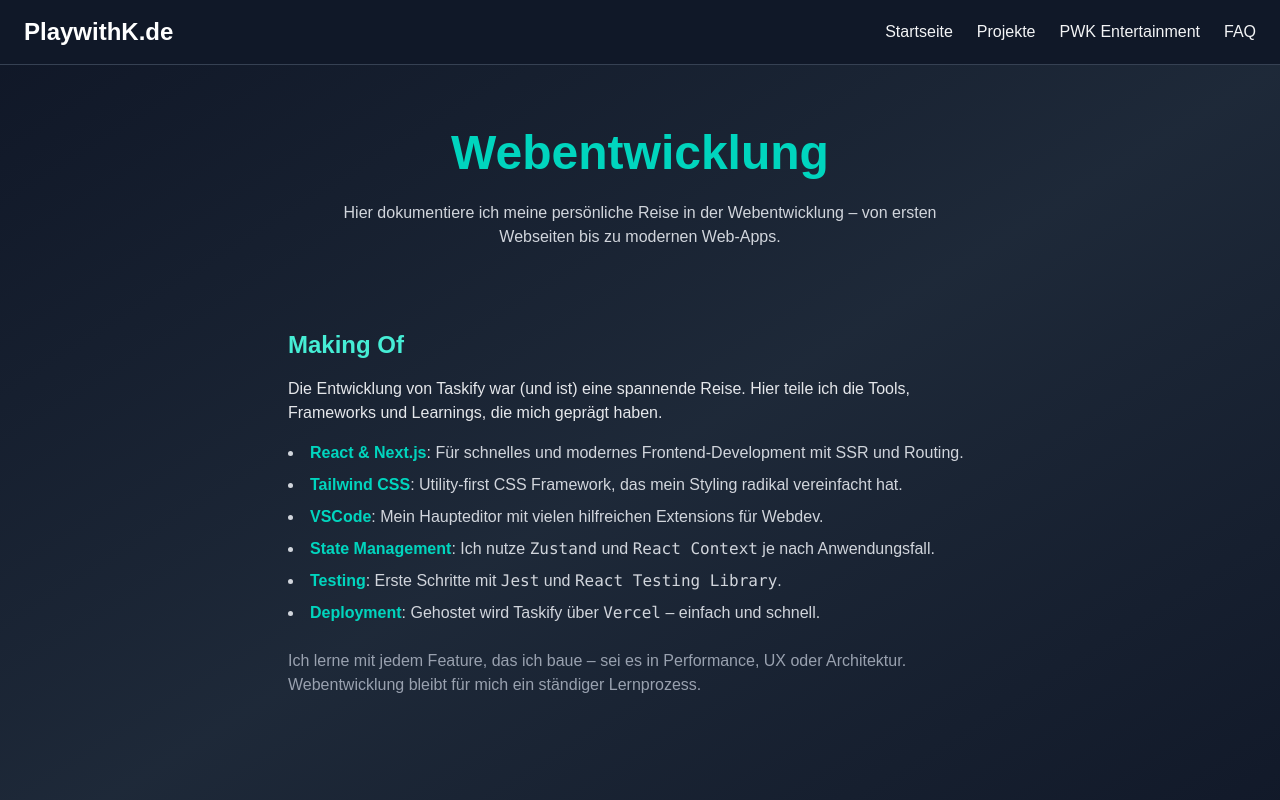
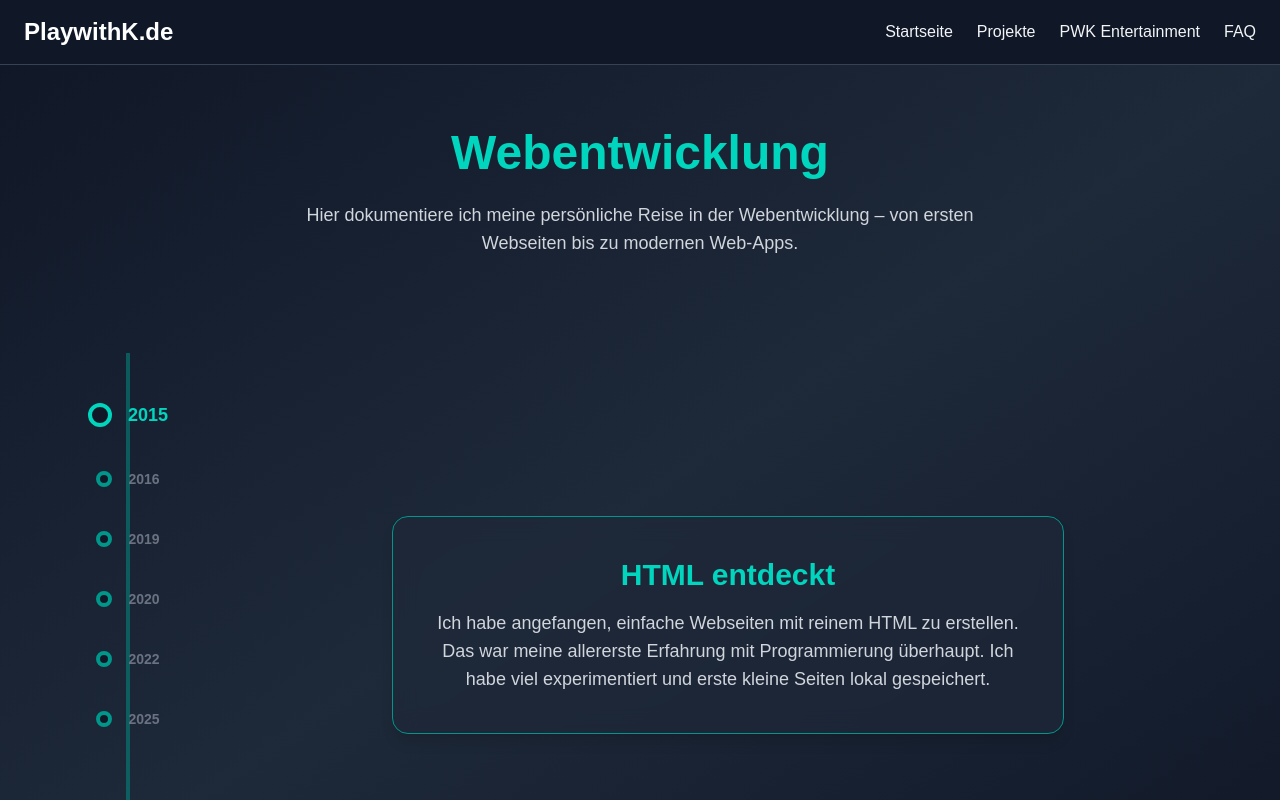
Before and after one commit to PlaywithK/PlaywithKde, a Next.js app: page /projekte/web in a window 1280 px wide. Shown: the top 800 px of the page. Built offline with nearby package versions, Linux system fonts and the light colour scheme.

Commit message:
FAQ und Webentwicklung Seite (WIP)

```diff
--- a/src/app/faq/page.js
+++ b/src/app/faq/page.js
@@ -3,29 +3,34 @@ import { useState } from "react";
 
 const faqItems = [
   {
-    question: "Was ist Lorem Ipsum?",
-    answer: "Lorem Ipsum ist ein Platzhaltertext in der Druck- und Satzindustrie.",
+    question: "Wer betreibt diese Webseite?",
+    answer: "Diese Webseite wird ausschließich von PlaywithK betrieben. Bei weiteren Fragen zu diesem Thema, schauen sie im Tab  'Webentwicklung' vorbei.",
   },
   {
-    question: "Warum wird es verwendet?",
-    answer: "Es wird verwendet, um eine visuelle Vorschau eines Designs zu ermöglichen.",
+    question: "Was ist der Zweck der Webseite?",
+    answer: "PlaywithK.de dient dazu, über Projekte von und mit PlaywithK zu informieren, sowie zu erkunden und neues zu entdecken!",
   },
   {
-    question: "Woher kommt es?",
-    answer: "Es stammt aus einem lateinischen Text von Cicero.",
+    question: "Ist diese Seite privat oder kommerziell?",
+    answer: "Die Wwebseite wird ausschließlich privat verwendet und hat keinerlei kommerziellen Nutzen.",
+  },
+  {
+    question: "Darf ich Inhalte von der Webseite weiterverwenden?",
+    answer: "Alle Inhalte von PlaywithK.de dürfen, mit einer Verlinkung auf die Webseite, frei verwendet werden.",
+  },
+  {
+    question: "Wie oft werden Inhalte aktualisiert?",
+    answer: "Die Informationen der Webseite können veraltet sein, da diese in meiner Freizeit entsteht. Das genau letzte Bearbeitungsdatum kann auf der jeweiligen Seite ganz unten angesehen werden.",
   },
 ];
 
 export default function FAQ() {
-  // Zustand: Array mit Indizes der geöffneten Fragen
   const [openIndexes, setOpenIndexes] = useState([]);
 
   const toggleIndex = (index) => {
     if (openIndexes.includes(index)) {
-      // Wenn schon offen: schließen
       setOpenIndexes(openIndexes.filter((i) => i !== index));
     } else {
-      // Wenn zu, dann öffnen
       setOpenIndexes([...openIndexes, index]);
     }
   };
@@ -49,9 +54,8 @@ export default function FAQ() {
               >
                 <span className="text-lg sm:text-xl font-semibold">{question}</span>
                 <svg
-                  className={`w-6 h-6 text-teal-400 transform transition-transform duration-300 ${
-                    isOpen ? "rotate-180" : ""
-                  }`}
+                  className={`w-6 h-6 text-teal-400 transform transition-transform duration-300 ${isOpen ? "rotate-180" : ""
+                    }`}
                   fill="none"
                   stroke="currentColor"
                   strokeWidth="2"
@@ -67,13 +71,12 @@ export default function FAQ() {
                 id={`faq-panel-${index}`}
                 role="region"
                 aria-labelledby={`faq-button-${index}`}
-                className={`px-6 pb-6 text-gray-300 text-base sm:text-lg overflow-hidden transition-[max-height] duration-300 ease-in-out ${
-                  isOpen ? "max-h-screen" : "max-h-0"
-                }`}
-                style={{ transitionProperty: "max-height" }}
+                className={`transition-all duration-500 ease-in-out overflow-hidden ${isOpen ? "max-h-96 opacity-100 translate-y-0" : "max-h-0 opacity-0 -translate-y-2"
+                  } px-6 pt-4 pb-6 bg-gray-700 text-gray-100 text-base sm:text-lg leading-relaxed rounded-b-lg`}
               >
-                {isOpen && <p>{answer}</p>}
+                <p>{answer}</p>
               </div>
+
             </div>
           );
         })}
--- a/src/app/projekte/web/page.js
+++ b/src/app/projekte/web/page.js
@@ -1,53 +1,148 @@
-export const metadata = {
-  title: "Webentwicklung – PlaywithK.de",
-  description: "Meine Reise durch die Webentwicklung",
-};
+"use client";
+
+import { useState, useRef, useEffect } from "react";
+
+//export const metadata = {
+//  title: "Webentwicklung – PlaywithK.de",
+//  description: "Meine Reise durch die Webentwicklung",
+//};
 
 export default function Webentwicklung() {
+  const steps = [
+    {
+      year: "2015",
+      title: "HTML entdeckt",
+      desc: `Ich habe angefangen, einfache Webseiten mit reinem HTML zu erstellen. Das war meine allererste Erfahrung mit Programmierung überhaupt. Ich habe viel experimentiert und erste kleine Seiten lokal gespeichert.`,
+    },
+    {
+      year: "2016",
+      title: "CSS gelernt",
+      desc: `Mit CSS habe ich begonnen, Farben, Layouts und Positionierungen zu verstehen. Ich konnte meine HTML-Seiten jetzt auch optisch ansprechend gestalten und habe erste kleine Projekte gemacht.`,
+    },
+    {
+      year: "2019",
+      title: "Erste Website live",
+      desc: `Meine erste Webseite ging live – ich habe sie über IONOS gehostet und war stolz, eine eigene Domain und Webseite online zu haben. Das war ein großer Schritt in Richtung professioneller Webentwicklung.`,
+    },
+    {
+      year: "2020",
+      title: "WordPress ausprobiert",
+      desc: `Ich habe kurzzeitig mit WordPress gearbeitet und Themes angepasst. Obwohl ich WordPress praktisch fand, bin ich letztlich doch zu reinem HTML und CSS zurückgekehrt, weil ich mehr Kontrolle wollte.`,
+    },
+    {
+      year: "2022",
+      title: "PlaywithK v1",
+      desc: `Die erste Version meiner Webseite PlaywithK.de entstand mit HTML, CSS und JavaScript. Ich habe Features gebaut, die Spaß machen und mich in moderner Webentwicklung weitergebracht haben.`,
+    },
+    {
+      year: "2025",
+      title: "Next.js + Tailwind",
+      desc: `Ich habe PlaywithK.de komplett neu aufgesetzt: Mit Next.js für schnelle Server-Rendering-Performance, Tailwind CSS für stilvolle und effiziente Gestaltung und modernen Webtechnologien.`,
+    },
+  ];
+
+  const [activeIndex, setActiveIndex] = useState(0);
+  const containerRef = useRef(null);
+
+  const handleScroll = () => {
+    if (!containerRef.current) return;
+    const container = containerRef.current;
+    const children = Array.from(container.children);
+
+    const containerRect = container.getBoundingClientRect();
+    const containerMiddle = containerRect.top + containerRect.height / 2;
+
+    let closestIndex = 0;
+    let closestDistance = Infinity;
+
+    children.forEach((child, i) => {
+      const rect = child.getBoundingClientRect();
+      const childMiddle = rect.top + rect.height / 2;
+      const distance = Math.abs(containerMiddle - childMiddle);
+      if (distance < closestDistance) {
+        closestDistance = distance;
+        closestIndex = i;
+      }
+    });
+
+    setActiveIndex(closestIndex);
+  };
+
+  useEffect(() => {
+    const container = containerRef.current;
+    if (!container) return;
+
+    container.addEventListener("scroll", handleScroll, { passive: true });
+
+    handleScroll();
+
+    return () => container.removeEventListener("scroll", handleScroll);
+  }, []);
+
   return (
     <main className="min-h-screen bg-gradient-to-br from-gray-900 via-gray-800 to-gray-900 text-gray-100 px-4 sm:px-8 py-16">
-      <section className="max-w-6xl mx-auto text-center">
+      <section className="max-w-6xl mx-auto text-center mb-12 px-4">
         <h1 className="text-4xl sm:text-5xl font-bold mb-6 text-teal-400">Webentwicklung</h1>
-        <p className="text-gray-300 max-w-2xl mx-auto mb-12">
+        <p className="text-gray-300 max-w-2xl mx-auto text-lg">
           Hier dokumentiere ich meine persönliche Reise in der Webentwicklung – von ersten Webseiten bis zu modernen Web-Apps.
         </p>
       </section>
 
-      <section className="max-w-3xl mx-auto space-y-16">
-        {/* Sektion: Making Of */}
-        <div className="p-6 sm:p-8">
-          <h2 className="text-2xl font-semibold text-teal-300 mb-4">Making Of</h2>
+      <div className="flex max-w-6xl mx-auto h-[70vh] gap-12">
+        <aside className="w-24 sm:w-32 flex-shrink-0 sticky top-16 h-[70vh] flex flex-col items-center justify-center py-12 relative">
+          <div className="absolute left-1/2 top-12 bottom-12 w-1 bg-teal-600/50 transform -translate-x-1/2"></div>
 
-          <p className="text-gray-200 mb-4">
-            Die Entwicklung von Taskify war (und ist) eine spannende Reise. Hier teile ich die Tools, Frameworks und Learnings, die mich geprägt haben.
-          </p>
+          {steps.map((step, i) => {
+            const isActive = i === activeIndex;
+            return (
+              <div
+                key={i}
+                className="flex items-center mb-10 relative cursor-pointer select-none"
+                style={{ zIndex: isActive ? 10 : 1 }}
+              >
+                <div
+                  className={`rounded-full border-4 border-teal-400 bg-gray-900 transition-all duration-300
+                  ${isActive ? "w-6 h-6" : "w-4 h-4 border-teal-600 bg-gray-800"}`}
+                ></div>
 
-          <ul className="list-disc list-inside text-gray-300 space-y-2 mb-6">
-            <li>
-              <strong className="text-teal-400">React & Next.js</strong>: Für schnelles und modernes Frontend-Development mit SSR und Routing.
-            </li>
-            <li>
-              <strong className="text-teal-400">Tailwind CSS</strong>: Utility-first CSS Framework, das mein Styling radikal vereinfacht hat.
-            </li>
-            <li>
-              <strong className="text-teal-400">VSCode</strong>: Mein Haupteditor mit vielen hilfreichen Extensions für Webdev.
-            </li>
-            <li>
-              <strong className="text-teal-400">State Management</strong>: Ich nutze <code>Zustand</code> und <code>React Context</code> je nach Anwendungsfall.
-            </li>
-            <li>
-              <strong className="text-teal-400">Testing</strong>: Erste Schritte mit <code>Jest</code> und <code>React Testing Library</code>.
-            </li>
-            <li>
-              <strong className="text-teal-400">Deployment</strong>: Gehostet wird Taskify über <code>Vercel</code> – einfach und schnell.
-            </li>
-          </ul>
+                <span
+                  className={`ml-4 font-semibold transition-all duration-300
+                    ${isActive ? "text-teal-400 text-lg" : "text-gray-500 text-sm"}`}
+                >
+                  {step.year}
+                </span>
+              </div>
+            );
+          })}
+        </aside>
 
-          <p className="text-gray-400">
-            Ich lerne mit jedem Feature, das ich baue – sei es in Performance, UX oder Architektur. Webentwicklung bleibt für mich ein ständiger Lernprozess.
-          </p>
-        </div>
-      </section>
+        <section
+          ref={containerRef}
+          className="flex-1 overflow-y-scroll snap-y snap-mandatory px-6 sm:px-16 py-12 space-y-20"
+          style={{ scrollSnapType: "y mandatory" }}
+        >
+          {steps.map((step, i) => {
+            const isActive = i === activeIndex;
+            const isPrev = i === activeIndex - 1;
+            const isNext = i === activeIndex + 1;
+
+            return (
+              <div
+                key={i}
+                className={`snap-center flex flex-col items-center justify-center min-h-[80vh] transition-all duration-500
+                  ${isActive ? "opacity-100 scale-100" : ""}
+                  ${isPrev || isNext ? "opacity-50 scale-90" : "opacity-0 scale-75 pointer-events-none"}`}
+                style={{ transitionProperty: "opacity, transform" }}
+              >
+                <div className="max-w-2xl text-center bg-gray-800/70 backdrop-blur-md p-10 rounded-2xl shadow-lg border border-teal-600">
+                  <h3 className="text-3xl font-extrabold text-teal-400 mb-4">{step.title}</h3>
+                  <p className="text-gray-300 text-lg whitespace-pre-line">{step.desc}</p>
+                </div>
+              </div>
+            );
+          })}
+        </section>
+      </div>
     </main>
   );
 }
```
